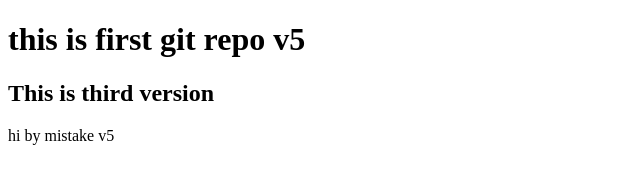
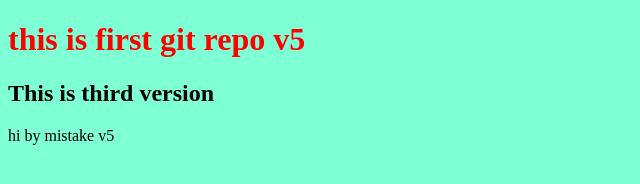
Before and after one commit to neeta566/git-repo, a plain HTML site: page index.html in a window 1280 px wide. Shown: the whole page, without its empty margins (0-640 px from the left). Drawn offline with Linux system fonts and the light colour scheme.

Commit message:
added background color

```diff
--- a/index.html
+++ b/index.html
@@ -4,6 +4,14 @@
     <meta charset="UTF-8">
     <meta name="viewport" content="width=device-width, initial-scale=1.0">
     <title>Document</title>
+    <style>
+        body{
+            background-color: aquamarine;
+        }
+        h1{
+            color: red;
+        }
+    </style>
 </head>
 <body>
     <h1>this is first git repo v5</h1>
```
